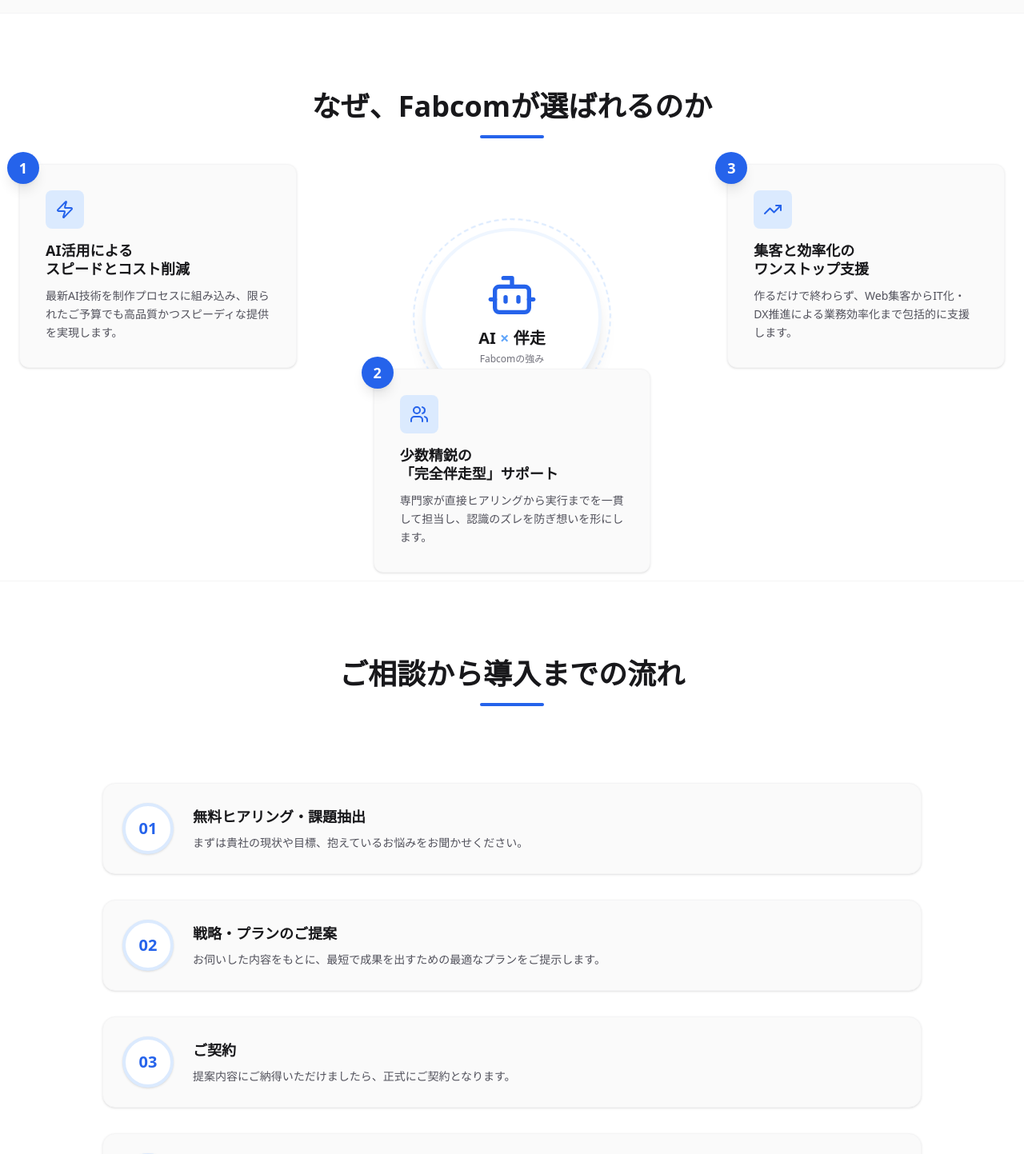
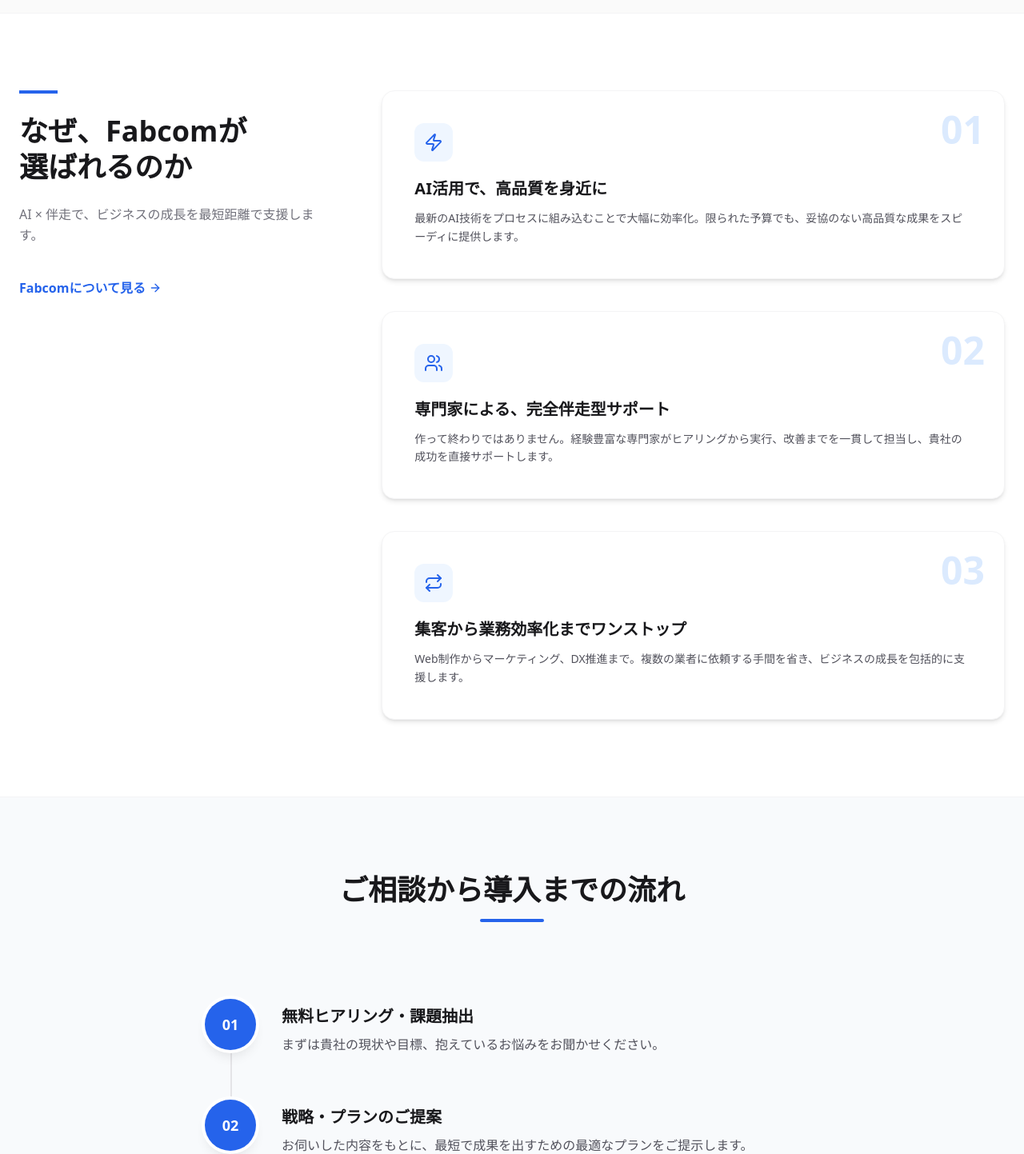
Before and after one commit to Yachitopoko/FabcomHP, a Next.js app: page /en in a window 1280 px wide. Shown: the part 2000-3443 px from the top of the page at 80% size. Built offline with nearby package versions, Linux system fonts and the light colour scheme.

Commit message:
UI Redesign: Rebuild Features as Sticky Scroll and Workflow as Vertical Timeline

```diff
--- a/src/app/[lang]/page.tsx
+++ b/src/app/[lang]/page.tsx
@@ -1,4 +1,4 @@
-import { ArrowRight, Bot, Cpu, MonitorSmartphone, TrendingUp, Users, Zap } from "lucide-react";
+import { ArrowRight, Bot, Cpu, MonitorSmartphone, Repeat, TrendingUp, Users, Zap } from "lucide-react";
 import Link from "next/link";
 import { Locale } from "@/i18n-config";
 
@@ -132,74 +132,74 @@ export default async function Home({ params }: { params: Promise<{ lang: string
                 </div>
             </section>
 
-            {/* Features (Why Choose Us) Section */}
+            {/* Features (Why Choose Us) Section - Sticky Scroll Layout */}
             <section id="features" className="py-24 bg-white border-t border-zinc-100">
                 <div className="max-w-7xl mx-auto px-6">
-                    <div className="text-center max-w-2xl mx-auto mb-16 md:mb-24">
-                        <h2 className="text-3xl md:text-4xl font-bold mb-4 text-zinc-900 font-sans">なぜ、Fabcomが選ばれるのか</h2>
-                        <div className="w-20 h-1 bg-primary-600 mx-auto rounded-full"></div>
-                    </div>
-
-                    {/* Infographic Layout */}
-                    <div className="flex flex-col lg:flex-row items-center justify-center gap-12 relative">
-
-                        {/* Center Graphic for Desktop (visible on Lg layout, or stacked on mobile) */}
-                        <div className="lg:absolute lg:top-1/2 lg:left-1/2 lg:-translate-x-1/2 lg:-translate-y-1/2 w-48 h-48 md:w-56 md:h-56 rounded-full bg-white shadow-xl border-4 border-primary-50 flex flex-col items-center justify-center z-10 shrink-0 relative">
-                            <div className="absolute -inset-4 border-2 border-primary-100 rounded-full border-dashed animate-[spin_20s_linear_infinite]"></div>
-                            <div className="text-primary-600 mb-2">
-                                <Bot className="w-12 h-12 md:w-16 md:h-16" />
+                    <div className="flex flex-col md:flex-row items-start gap-12 md:gap-16">
+                        {/* Left Column: Sticky Title Area */}
+                        <div className="w-full md:w-1/3 md:sticky md:top-32">
+                            <div className="border-b-4 border-primary-600 w-12 mb-6"></div>
+                            <h2 className="text-3xl md:text-4xl font-bold text-zinc-900 font-sans leading-tight mb-6">
+                                なぜ、Fabcomが<br/>選ばれるのか
+                            </h2>
+                            <p className="text-zinc-500 text-base leading-relaxed font-sans">
+                                AI × 伴走で、ビジネスの成長を最短距離で支援します。
+                            </p>
+                            <div className="mt-10 hidden md:block">
+                                <Link href={`/${lang}/about`} className="inline-flex items-center text-primary-600 font-bold hover:text-primary-800 transition-colors gap-1">
+                                    Fabcomについて見る <ArrowRight className="w-4 h-4" />
+                                </Link>
                             </div>
-                            <div className="text-center font-bold text-zinc-900 text-lg md:text-xl">
-                                AI <span className="text-primary-400">×</span> 伴走
-                            </div>
-                            <div className="text-xs text-zinc-500 mt-1 font-medium">Fabcomの強み</div>
                         </div>
 
-                        {/* Connecting Lines for Desktop (hidden on mobile) */}
-                        <div className="hidden lg:block absolute top-[40%] left-[20%] right-[20%] h-px bg-primary-200 -z-0"></div>
-                        <div className="hidden lg:block absolute top-[40%] left-1/2 -translate-x-1/2 h-[300px] w-px bg-primary-200 -z-0"></div>
-
-                        {/* Cards */}
-                        <div className="grid grid-cols-1 lg:grid-cols-3 gap-8 lg:gap-24 w-full z-10 relative mt-8 lg:mt-0">
-                            {/* Strength 1 */}
-                            <div className="bg-zinc-50 p-8 rounded-xl shadow-sm border border-zinc-100 relative group lg:-translate-y-16">
-                                <div className="absolute -top-4 -left-4 w-10 h-10 bg-primary-600 text-white rounded-full flex items-center justify-center font-bold text-lg shadow-lg">1</div>
-                                <div className="w-12 h-12 bg-primary-100 rounded-lg flex items-center justify-center text-primary-600 mb-4">
-                                    <Zap className="w-6 h-6" />
+                        {/* Right Column: Scrollable Cards */}
+                        <div className="w-full md:w-2/3 flex flex-col gap-10">
+                            {/* Card 1 */}
+                            <div className="bg-white p-8 md:p-10 rounded-2xl shadow-md border border-zinc-100 relative overflow-hidden group hover:shadow-lg transition-shadow duration-300">
+                                <div className="absolute top-6 right-6 text-5xl font-bold text-primary-100 select-none leading-none">01</div>
+                                <div className="relative z-10">
+                                    <div className="w-12 h-12 bg-primary-50 rounded-xl flex items-center justify-center text-primary-600 mb-5 group-hover:scale-110 transition-transform duration-300">
+                                        <Zap className="w-6 h-6" />
+                                    </div>
+                                    <h3 className="text-xl font-bold mb-3 text-zinc-900 font-sans">AI活用で、高品質を身近に</h3>
+                                    <p className="text-zinc-600 text-sm leading-relaxed font-sans">
+                                        最新のAI技術をプロセスに組み込むことで大幅に効率化。限られた予算でも、妥協のない高品質な成果をスピーディに提供します。
+                                    </p>
                                 </div>
-                                <h3 className="text-lg font-bold mb-3 text-zinc-900 font-sans leading-tight">AI活用による<br/>スピードとコスト削減</h3>
-                                <p className="text-zinc-600 text-sm leading-relaxed font-sans">
-                                    最新AI技術を制作プロセスに組み込み、限られたご予算でも高品質かつスピーディな提供を実現します。
-                                </p>
                             </div>
 
-                            {/* Strength 2 */}
-                            <div className="bg-zinc-50 p-8 rounded-xl shadow-sm border border-zinc-100 relative group lg:translate-y-48">
-                                <div className="absolute -top-4 -left-4 w-10 h-10 bg-primary-600 text-white rounded-full flex items-center justify-center font-bold text-lg shadow-lg">2</div>
-                                <div className="w-12 h-12 bg-primary-100 rounded-lg flex items-center justify-center text-primary-600 mb-4">
-                                    <Users className="w-6 h-6" />
+                            {/* Card 2 */}
+                            <div className="bg-white p-8 md:p-10 rounded-2xl shadow-md border border-zinc-100 relative overflow-hidden group hover:shadow-lg transition-shadow duration-300">
+                                <div className="absolute top-6 right-6 text-5xl font-bold text-primary-100 select-none leading-none">02</div>
+                                <div className="relative z-10">
+                                    <div className="w-12 h-12 bg-primary-50 rounded-xl flex items-center justify-center text-primary-600 mb-5 group-hover:scale-110 transition-transform duration-300">
+                                        <Users className="w-6 h-6" />
+                                    </div>
+                                    <h3 className="text-xl font-bold mb-3 text-zinc-900 font-sans">専門家による、完全伴走型サポート</h3>
+                                    <p className="text-zinc-600 text-sm leading-relaxed font-sans">
+                                        作って終わりではありません。経験豊富な専門家がヒアリングから実行、改善までを一貫して担当し、貴社の成功を直接サポートします。
+                                    </p>
                                 </div>
-                                <h3 className="text-lg font-bold mb-3 text-zinc-900 font-sans leading-tight">少数精鋭の<br/>「完全伴走型」サポート</h3>
-                                <p className="text-zinc-600 text-sm leading-relaxed font-sans">
-                                    専門家が直接ヒアリングから実行までを一貫して担当し、認識のズレを防ぎ想いを形にします。
-                                </p>
                             </div>
 
-                            {/* Strength 3 */}
-                            <div className="bg-zinc-50 p-8 rounded-xl shadow-sm border border-zinc-100 relative group lg:-translate-y-16">
-                                <div className="absolute -top-4 -left-4 w-10 h-10 bg-primary-600 text-white rounded-full flex items-center justify-center font-bold text-lg shadow-lg">3</div>
-                                <div className="w-12 h-12 bg-primary-100 rounded-lg flex items-center justify-center text-primary-600 mb-4">
-                                    <TrendingUp className="w-6 h-6" />
+                            {/* Card 3 */}
+                            <div className="bg-white p-8 md:p-10 rounded-2xl shadow-md border border-zinc-100 relative overflow-hidden group hover:shadow-lg transition-shadow duration-300">
+                                <div className="absolute top-6 right-6 text-5xl font-bold text-primary-100 select-none leading-none">03</div>
+                                <div className="relative z-10">
+                                    <div className="w-12 h-12 bg-primary-50 rounded-xl flex items-center justify-center text-primary-600 mb-5 group-hover:scale-110 transition-transform duration-300">
+                                        <Repeat className="w-6 h-6" />
+                                    </div>
+                                    <h3 className="text-xl font-bold mb-3 text-zinc-900 font-sans">集客から業務効率化までワンストップ</h3>
+                                    <p className="text-zinc-600 text-sm leading-relaxed font-sans">
+                                        Web制作からマーケティング、DX推進まで。複数の業者に依頼する手間を省き、ビジネスの成長を包括的に支援します。
+                                    </p>
                                 </div>
-                                <h3 className="text-lg font-bold mb-3 text-zinc-900 font-sans leading-tight">集客と効率化の<br/>ワンストップ支援</h3>
-                                <p className="text-zinc-600 text-sm leading-relaxed font-sans">
-                                    作るだけで終わらず、Web集客からIT化・DX推進による業務効率化まで包括的に支援します。
-                                </p>
                             </div>
                         </div>
                     </div>
 
-                    <div className="mt-20 text-center">
+                    {/* Mobile only: Fabcomについて見る link */}
+                    <div className="mt-12 text-center md:hidden">
                         <Link href={`/${lang}/about`} className="inline-flex items-center text-primary-600 font-bold hover:text-primary-800 transition-colors gap-1">
                             Fabcomについて見る <ArrowRight className="w-4 h-4" />
                         </Link>
@@ -207,16 +207,19 @@ export default async function Home({ params }: { params: Promise<{ lang: string
                 </div>
             </section>
 
-            {/* Workflow Section */}
-            <section id="workflow" className="py-24 bg-white border-t border-zinc-100">
+            {/* Workflow Section - Vertical Timeline */}
+            <section id="workflow" className="py-24 bg-slate-50 border-t border-zinc-100">
                 <div className="max-w-7xl mx-auto px-6">
                     <div className="text-center max-w-2xl mx-auto mb-16 md:mb-24">
                         <h2 className="text-3xl md:text-4xl font-bold mb-4 text-zinc-900 font-sans">ご相談から導入までの流れ</h2>
                         <div className="w-20 h-1 bg-primary-600 mx-auto rounded-full"></div>
                     </div>
 
-                    <div className="relative max-w-5xl mx-auto">
-                        <div className="flex flex-col gap-8 relative z-10">
+                    <div className="relative max-w-3xl mx-auto">
+                        {/* Vertical Timeline Line */}
+                        <div className="absolute left-6 md:left-8 top-0 bottom-0 w-0.5 bg-zinc-200"></div>
+
+                        <div className="flex flex-col gap-12 relative z-10">
                             {[
                                 { title: "無料ヒアリング・課題抽出", desc: "まずは貴社の現状や目標、抱えているお悩みをお聞かせください。" },
                                 { title: "戦略・プランのご提案", desc: "お伺いした内容をもとに、最短で成果を出すための最適なプランをご提示します。" },
@@ -224,13 +227,15 @@ export default async function Home({ params }: { params: Promise<{ lang: string
                                 { title: "制作・施策の実行", desc: "少数精鋭のチームが、責任を持ってスピーディにプロジェクトを進行します。" },
                                 { title: "運用サポート・改善", desc: "データに基づいた効果測定と改善を繰り返し、持続的な成長をサポートします。" }
                             ].map((step, index) => (
-                                <div key={index} className="flex flex-row items-center gap-6 relative group bg-zinc-50 p-6 rounded-2xl border border-zinc-100 shadow-sm transition-transform hover:-translate-y-1">
-                                    <div className="w-16 h-16 shrink-0 rounded-full bg-white border-4 border-primary-100 flex items-center justify-center text-primary-600 text-xl font-bold shadow-sm z-10">
+                                <div key={index} className="flex items-start gap-6 md:gap-8 group">
+                                    {/* Node */}
+                                    <div className="w-12 h-12 md:w-16 md:h-16 shrink-0 rounded-full bg-primary-600 text-white flex items-center justify-center font-bold text-sm md:text-lg shadow-lg z-10 ring-4 ring-white group-hover:scale-110 transition-transform duration-300">
                                         0{index + 1}
                                     </div>
-                                    <div className="flex-1">
-                                        <h3 className="text-lg font-bold mb-2 text-zinc-900 font-sans">{step.title}</h3>
-                                        <p className="text-sm text-zinc-600 leading-relaxed font-sans">{step.desc}</p>
+                                    {/* Content */}
+                                    <div className="flex-1 pt-1 md:pt-2 pb-2">
+                                        <h3 className="text-lg md:text-xl font-bold mb-2 text-zinc-900 font-sans">{step.title}</h3>
+                                        <p className="text-sm md:text-base text-zinc-600 leading-relaxed font-sans">{step.desc}</p>
                                     </div>
                                 </div>
                             ))}
```
